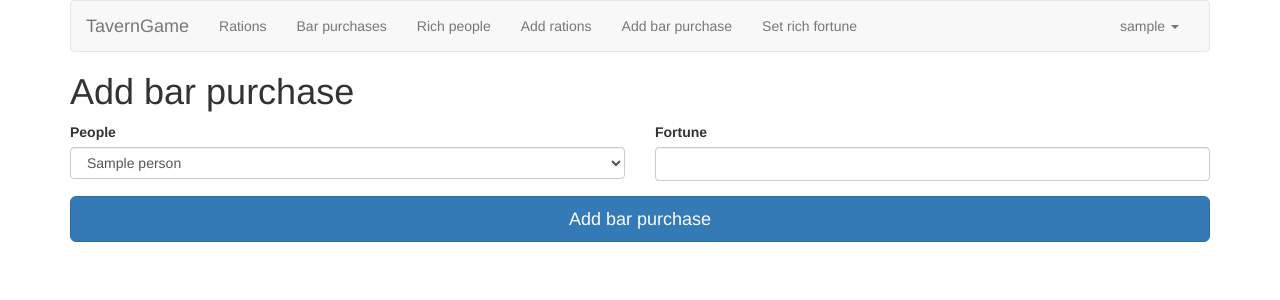
After one commit to Arasid/TavernGame, a Django app: page /game/add_bar_purchase/ in a window 1280 px wide. The commit adds this page. Shown: the top 300 px of the page. Run offline with Django 3.2, Linux system fonts and the light colour scheme; a user stored in the database is signed in; tables that the repository leaves empty hold one stand-in row (values such as "Sample post"); some libraries are stand-ins or nearby versions.

Commit message:
Bar purchase.

```diff
--- a/tavern_game/game/forms.py
+++ b/tavern_game/game/forms.py
@@ -12,6 +12,15 @@ class AddRationsForm(forms.Form):
     value = forms.IntegerField(min_value=1)
 
 
+class AddBarPurchaseForm(forms.Form):
+    person = forms.ModelChoiceField(
+            queryset=Person.objects.all(),
+            widget=forms.Select(),
+            empty_label=None,
+    )
+    value = forms.IntegerField(min_value=1)
+
+
 class RichPersonForm(forms.Form):
     person = forms.ModelChoiceField(
             queryset=Person.objects.all(),
--- /dev/null
+++ b/tavern_game/game/templates/game/add_bar_purchase.html
@@ -0,0 +1,64 @@
+{% extends 'game/main.html' %}
+{% load widget_tweaks %}
+
+{% block title %}Add bar purchase{% endblock %}
+
+{% block style %}
+    {{ block.super }}
+    #id_person {
+        overflow: hidden;
+    }
+    #add-bar-purchase-btn {
+        width: 100%;
+    }
+{% endblock %}
+
+{% block content %}
+<h1>Add bar purchase</h1>
+
+{% if form.non_field_errors %}
+    <div class="alert alert-danger" role="alert">
+        {{ form.non_field_errors }}
+    </div>
+{% endif %}
+
+<form id="add_rations_form" method="post" action="/game/add_bar_purchase/">
+    {% csrf_token %}
+    <div class="row">
+        <div class="col col-md-6">
+            <div class="form-group">
+                <label for="id_person">People</label>
+                <select class="form-control" id="id_person" name="person" size={{ form.person | length }}>
+                    {% for person in form.person %}
+                        <option
+                            value="{{ person.data.value }}"
+                            {% if person.data.attrs.selected %}selected{% endif %}
+                        >{{ person.data.label }}</option>
+                    {% endfor %}
+                <select>
+            </div>
+            {% if form.person.errors %}
+                <div class="alert alert-danger" role="alert">
+                    {{ form.person.errors }}
+                </div>
+            {% endif %}
+        </div>
+        <div class="col col-md-6">
+            <div class="form-group">
+                <label for="id_value">Fortune</label>
+                {{ form.value | add_class:"form-control" }}
+            </div>
+            {% if form.value.errors %}
+                <div class="alert alert-danger" role="alert">
+                    {{ form.value.errors }}
+                </div>
+            {% endif %}
+        </div>
+    </div>
+    <div class="row">
+        <div class="col col-md-12">
+            <button type="submit" class="btn btn-primary btn-lg" id="add-bar-purchase-btn">Add bar purchase</button>
+        </div>
+    </div>
+</form>
+{% endblock %}
--- a/tavern_game/game/templates/game/nav.html
+++ b/tavern_game/game/templates/game/nav.html
@@ -15,10 +15,12 @@
         <div class="collapse navbar-collapse" id="bs-example-navbar-collapse-1">
             <ul class="nav navbar-nav">
                 <li><a href="{% url 'rations' %}">Rations</a></td>
+                <li><a href="{% url 'bar_purchases' %}">Bar purchases</a></td>
                 <li><a href="{% url 'rich_people' %}">Rich people</a></td>
                 {% if user.is_authenticated %}
                     {% if user.is_staff %}
                         <li><a href="{% url 'add_rations' %}">Add rations</a></td>
+                        <li><a href="{% url 'add_bar_purchase' %}">Add bar purchase</a></td>
                         <li><a href="{% url 'rich_fortune' %}">Set rich fortune</a></td>
                     {% endif %}
                 {% endif %}
--- a/tavern_game/game/urls.py
+++ b/tavern_game/game/urls.py
@@ -7,6 +7,8 @@ urlpatterns = [
     path('', views.index, name='index'),
     path('rations/', views.rations, name='rations'),
     path('add_rations/', views.add_rations, name='add_rations'),
+    path('bar_purchases/', views.bar_purchases, name='bar_purchases'),
+    path('add_bar_purchase/', views.add_bar_purchase, name='add_bar_purchase'),
     path('rich_people/', views.rich_people, name='rich_people'),
     path('rich_fortune/', views.rich_fortune, name='rich_fortune'),
     path('login/', LoginView.as_view(template_name='game/login.html', redirect_field_name='index'), name='login'),
--- a/tavern_game/game/views.py
+++ b/tavern_game/game/views.py
@@ -7,8 +7,8 @@ from django.contrib.auth.decorators import login_required
 from django.contrib.admin.views.decorators import staff_member_required
 from django.db.models import Count, Sum
 
-from .models import Ration, RichPerson
-from .forms import AddRationsForm, RichPersonForm
+from .models import Ration, BarPurchase, RichPerson
+from .forms import AddRationsForm, AddBarPurchaseForm, RichPersonForm
 
 def index(request):
     return render(request, 'game/index.html', {})
@@ -48,6 +48,35 @@ def add_rations(request):
     }
     return render(request, 'game/add_rations.html', context_dict)
 
+def bar_purchases(request):
+    bar_people = BarPurchase.objects.values('person', 'person__name').annotate(sum=Sum('value')).order_by('-sum')
+
+    context_dict = {
+        'bar_people': bar_people,
+    }
+    return render(request, 'game/bar_purchases.html', context_dict)
+
+@login_required
+@staff_member_required
+def add_bar_purchase(request):
+    if request.method == 'POST':
+        form = AddBarPurchaseForm(request.POST)
+        if form.is_valid():
+            person = form.cleaned_data.get('person')
+            value = form.cleaned_data.get('value')
+
+            rich = BarPurchase.objects.create(
+                    person=person,
+                    value=value)
+
+            return redirect('add_bar_purchase')
+    else:
+        form = AddBarPurchaseForm()
+    context_dict = {
+        'form': form,
+    }
+    return render(request, 'game/add_bar_purchase.html', context_dict)
+
 def rich_people(request):
     rich_people = RichPerson.objects.order_by('-value')
 
```
Also changed, not shown: tavern_game/game/templates/game/bar_purchases.html (added, +30 -0 lines).
